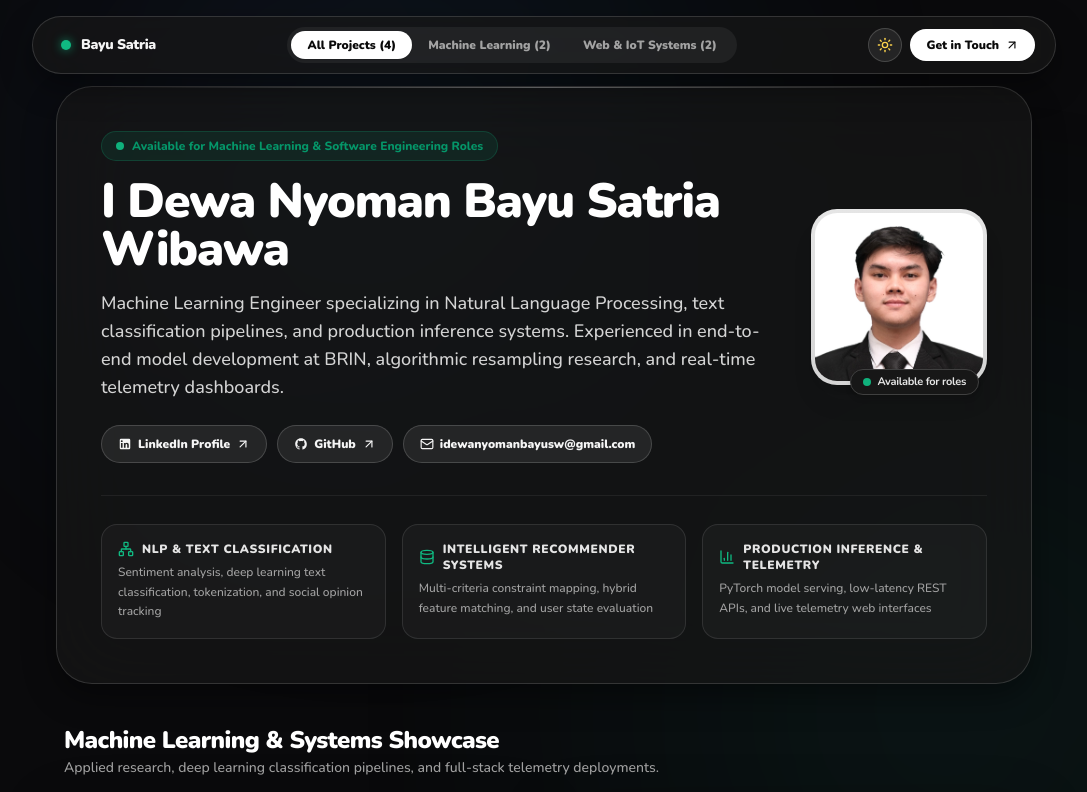
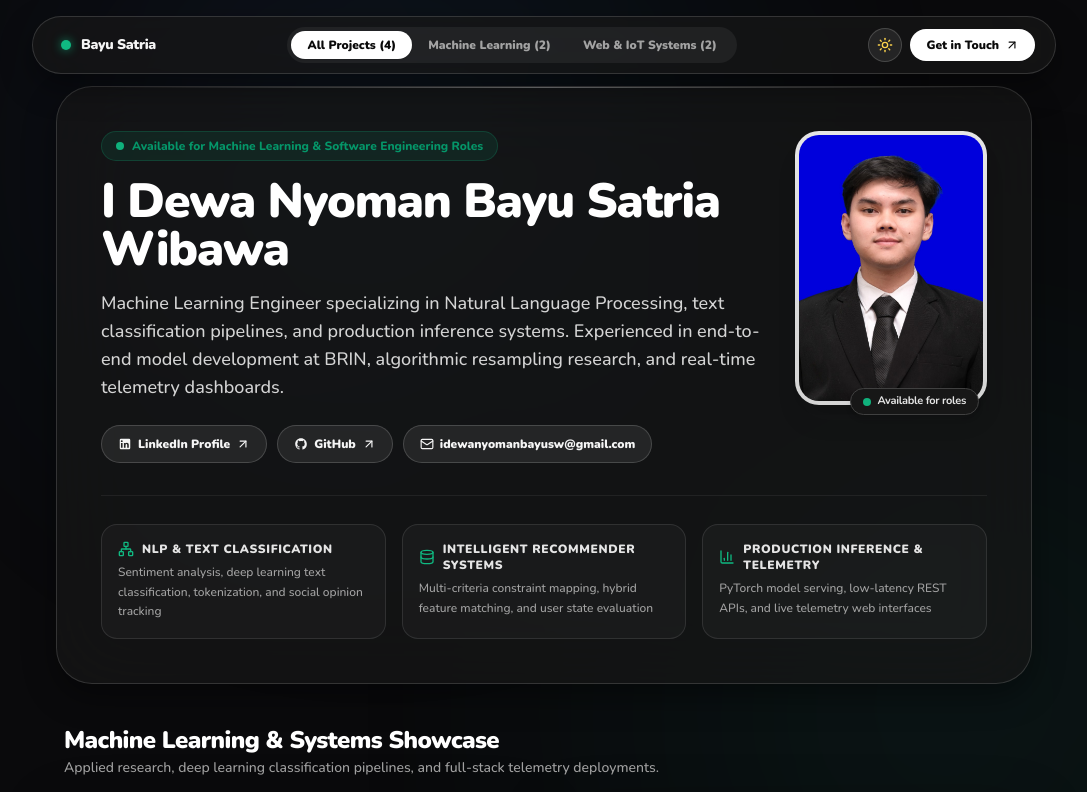
Before and after one commit to idewbayu14/bayu-portfolio, a React (Vite) app: page / in a window 1280 px wide. Shown: the top 792 px of the page, without its empty margins (96-1183 px from the left). Built offline with nearby package versions, Linux system fonts and the light colour scheme.

Commit message:
Restore original uploaded photo and fit container to exact 718:1024 portrait aspect ratio

```diff
--- a/src/App.tsx
+++ b/src/App.tsx
@@ -746,17 +746,17 @@ export default function App() {
               </div>
             </div>
 
-            {/* Profile Avatar Card with Clean Studio White Background */}
+            {/* Profile Photo Card fitting exact original photo aspect ratio */}
             <motion.div
               whileHover={{ scale: 1.02, y: -2 }}
               transition={{ type: "spring", stiffness: 300, damping: 20 }}
-              className="shrink-0 relative group"
+              className="shrink-0 relative group self-center md:self-start"
             >
-              <div className="relative w-36 h-36 sm:w-44 sm:h-44 rounded-[26px] overflow-hidden p-1 bg-gradient-to-b from-neutral-200 to-neutral-300 dark:from-neutral-700 dark:to-neutral-800 shadow-xl shadow-neutral-900/10 dark:shadow-black/40 ring-1 ring-black/5 dark:ring-white/10">
+              <div className="relative w-36 sm:w-44 md:w-48 aspect-[718/1024] rounded-[24px] overflow-hidden p-1 bg-gradient-to-b from-neutral-200 to-neutral-300 dark:from-neutral-700 dark:to-neutral-800 shadow-xl shadow-neutral-900/10 dark:shadow-black/40 ring-1 ring-black/5 dark:ring-white/10">
                 <img
                   src={PROFILE.avatar}
                   alt={PROFILE.name}
-                  className="w-full h-full object-cover rounded-[22px] bg-white select-none"
+                  className="w-full h-full object-cover rounded-[20px] select-none"
                 />
               </div>
               <div
```
Also changed, not shown: public/profile/bayu.jpg.
